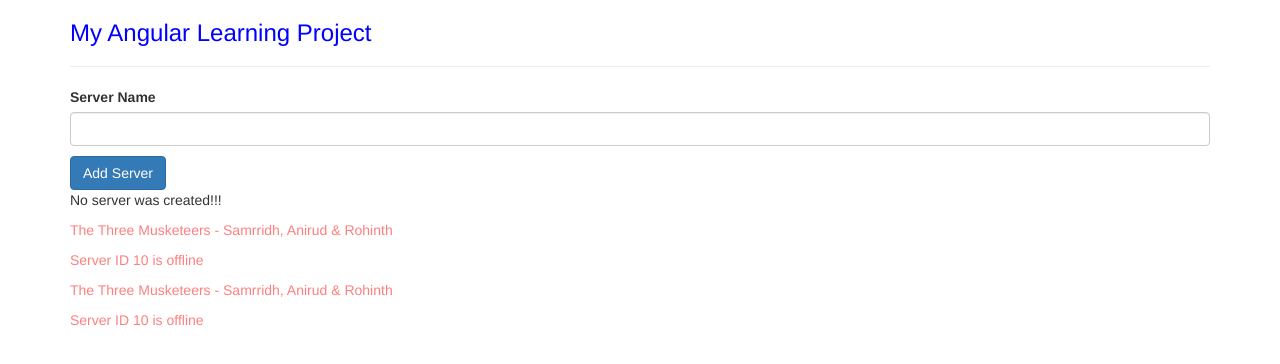
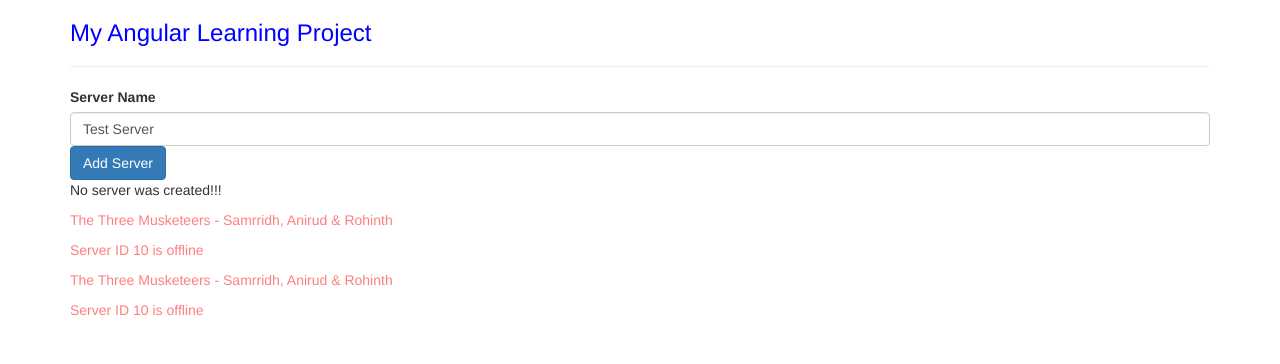
Before and after one commit to phantom-mayavi/my-angular-app, an Angular app: page / in a window 1280 px wide. Shown: the top 364 px of the page. Built offline with nearby package versions, Linux system fonts and the light colour scheme.

Commit message:
event binding

```diff
--- a/src/app/app.module.ts
+++ b/src/app/app.module.ts
@@ -3,8 +3,8 @@
 
 
 import { AppComponent } from './app.component';
-import {FormsModule} from "@angular/forms";
-import {ServerComponent} from "./server/server.component";
+import { FormsModule } from "@angular/forms";
+import { ServerComponent } from "./server/server.component";
 import { ServersComponent } from './servers/servers.component';
 
 
--- a/src/app/servers/servers.component.html
+++ b/src/app/servers/servers.component.html
@@ -1,8 +1,13 @@
 <label>Server Name</label>
+<!--<input type="text"-->
+<!--  class="form-control"-->
+<!--  (input)="onUpdateServerName($event)"/>-->
+
 <input type="text"
   class="form-control"
-  (input)="onUpdateServerName($event)">
-<p> {{ serverName }}</p>
+  [(ngModel)]="serverName" />
+
+<!--<p> {{ serverName }}</p>-->
 <button
   class="btn btn-primary"
   [disabled]="!allowNewServer"
--- a/src/app/servers/servers.component.ts
+++ b/src/app/servers/servers.component.ts
@@ -16,7 +16,7 @@
 export class ServersComponent implements OnInit {
   allowNewServer:boolean = false;
   serverCreationStatus = 'No server was created!!!';
-  serverName:string = '';
+  serverName:string = 'Test Server';
 
   constructor() {
     setTimeout(() => {
@@ -32,7 +32,7 @@
   }
 
   onCreateServer() {
-    this.serverCreationStatus = 'Server was created!!!';
+    this.serverCreationStatus = 'Server was created!!! : ' + this.serverName;
     console.log("Hello");
   }
 
```
